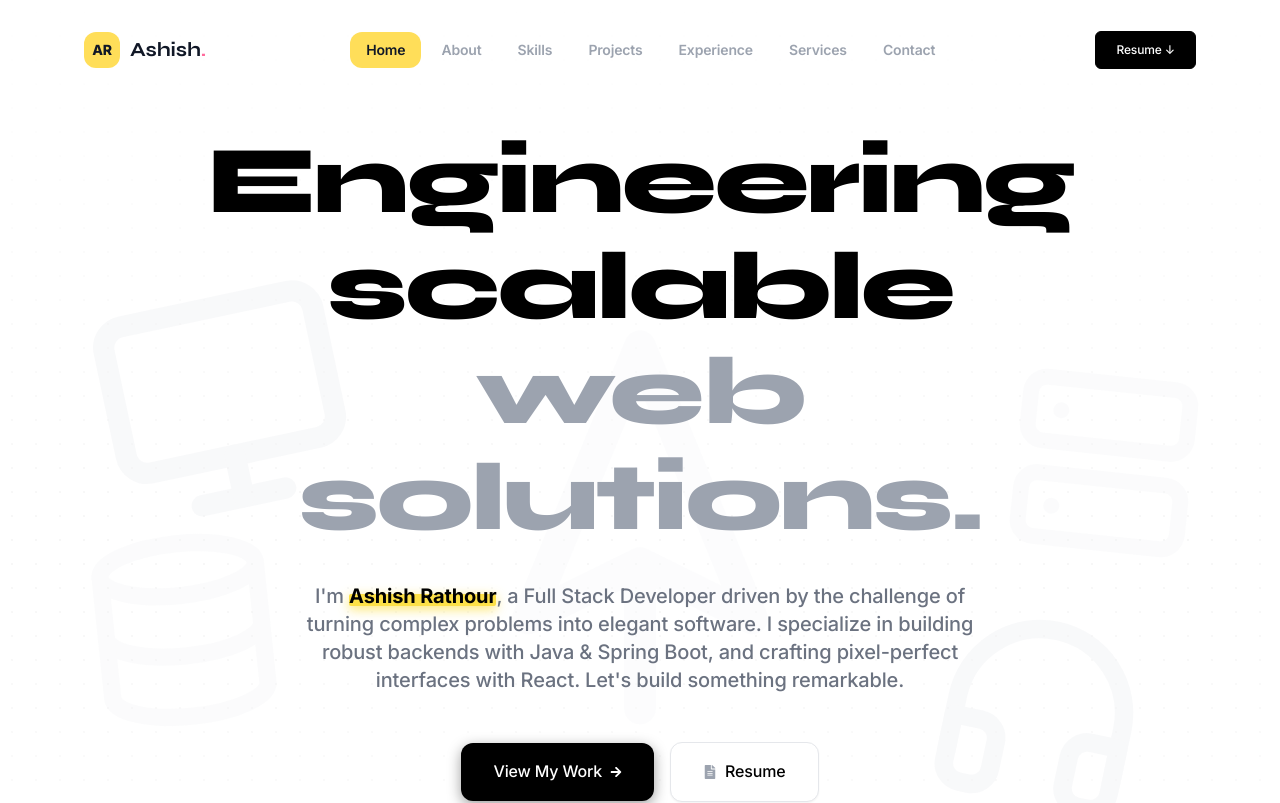
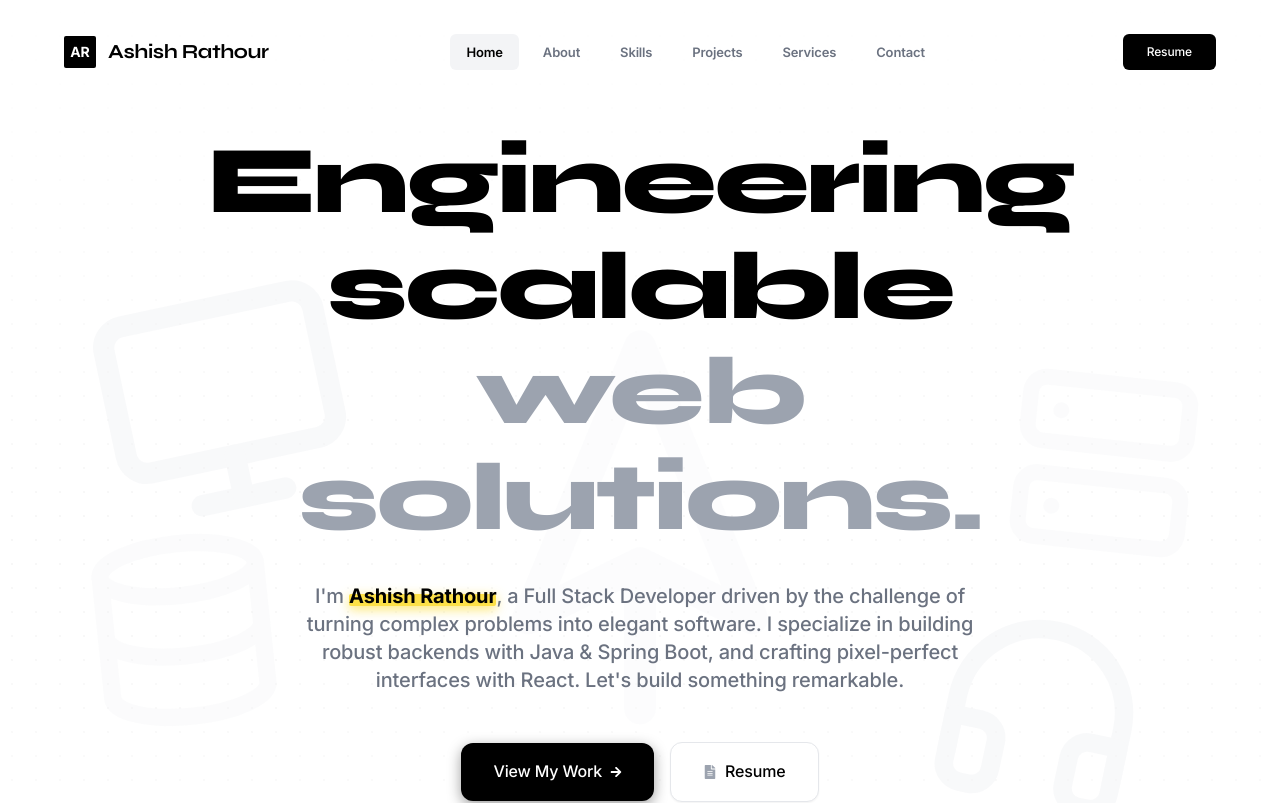
Before and after one commit to ashuuu08/Portfolio1, a React (Vite) app: page / in a window 1280 px wide. Shown: the top 803 px of the page. Built offline with nearby package versions, Linux system fonts and the light colour scheme.

Commit message:
Update Navbar and Footer aesthetics

```diff
--- a/src/components/Footer.jsx
+++ b/src/components/Footer.jsx
@@ -1,40 +1,36 @@
 import React from "react";
-import { FaGithub, FaLinkedin, FaEnvelope, FaPhone, FaHeart } from "react-icons/fa";
+import { FaGithub, FaLinkedin, FaEnvelope, FaPhone } from "react-icons/fa";
 
 const year = new Date().getFullYear();
-
-const sections = ["home", "about", "skills", "projects", "experience", "services", "contact"];
+const sections = ["home", "about", "skills", "projects", "services", "contact"];
 
 export default function Footer() {
   return (
-    <footer style={{ background: "#0D0D0D" }} className="text-gray-400">
-      <div className="max-w-6xl mx-auto px-6 py-16">
-        <div className="grid md:grid-cols-3 gap-10 mb-12">
+    <footer className="bg-black text-gray-400 py-16 border-t border-gray-800">
+      <div className="max-w-[1200px] mx-auto px-6 md:px-12">
+        <div className="grid md:grid-cols-3 gap-12 mb-16">
 
           {/* BRAND */}
-          <div className="space-y-4">
-            <div className="flex items-center gap-2.5">
-              <div className="w-9 h-9 rounded-xl flex items-center justify-center font-black text-gray-900 text-sm"
-                style={{ background: "#FFDE59" }}>
+          <div className="space-y-6">
+            <div className="flex items-center gap-3">
+              <div className="w-8 h-8 flex items-center justify-center font-bold text-black bg-white rounded-sm text-sm">
                 AR
               </div>
-              <span className="text-xl font-bold text-white" style={{ fontFamily: "Syne,sans-serif" }}>
-                Ashish<span style={{ color: "#FF6B9D" }}>.</span>
+              <span className="text-xl font-bold text-white" style={{ fontFamily: "var(--font-display)", letterSpacing: "-0.02em" }}>
+                Ashish Rathour
               </span>
             </div>
-            <p className="text-sm text-gray-500 leading-relaxed max-w-xs">
-              Full Stack Developer building fast, scalable, production-ready web applications with Java, Spring Boot & React.
+            <p className="text-sm text-gray-400 leading-relaxed max-w-xs">
+              Software Engineer crafting scalable web applications and enterprise systems.
             </p>
-            <div className="flex gap-3">
+            <div className="flex gap-4">
               {[
-                { icon: <FaGithub />,   href: "https://github.com/ashuuu08" },
-                { icon: <FaLinkedin />, href: "https://linkedin.com/in/itzashu08" },
-                { icon: <FaEnvelope />, href: "mailto:rajpootashishd@gmail.com" },
-                { icon: <FaPhone />,    href: "tel:+919691207533" },
+                { icon: <FaGithub size={18} />,   href: "https://github.com/ashuuu08" },
+                { icon: <FaLinkedin size={18} />, href: "https://linkedin.com/in/itzashu08" },
+                { icon: <FaEnvelope size={18} />, href: "mailto:rajpootashishd@gmail.com" },
               ].map((s, i) => (
                 <a key={i} href={s.href} target="_blank" rel="noopener noreferrer"
-                  className="w-9 h-9 rounded-xl flex items-center justify-center hover:-translate-y-1 transition-all text-gray-400 hover:text-white"
-                  style={{ background: "#1A1A1A", border: "1px solid #2A2A2A" }}>
+                  className="text-gray-500 hover:text-white transition-colors">
                   {s.icon}
                 </a>
               ))}
@@ -43,11 +39,11 @@ export default function Footer() {
 
           {/* NAV */}
           <div>
-            <p className="text-xs font-bold uppercase tracking-widest text-gray-600 mb-4">Quick Links</p>
-            <div className="grid grid-cols-2 gap-2">
+            <p className="text-[11px] font-bold uppercase tracking-widest text-gray-600 font-mono mb-6">Sitemap</p>
+            <div className="grid grid-cols-2 gap-3">
               {sections.map(id => (
-                <button key={id} onClick={() => document.getElementById(id)?.scrollIntoView({ behavior: "smooth" })}
-                  className="text-left capitalize text-sm hover:text-white transition-colors py-1">
+               <button key={id} onClick={() => document.getElementById(id)?.scrollIntoView({ behavior: "smooth" })}
+                  className="text-left capitalize text-sm text-gray-400 hover:text-white transition-colors">
                   {id}
                 </button>
               ))}
@@ -56,36 +52,31 @@ export default function Footer() {
 
           {/* CONTACT */}
           <div>
-            <p className="text-xs font-bold uppercase tracking-widest text-gray-600 mb-4">Contact</p>
-            <div className="space-y-3">
+            <p className="text-[11px] font-bold uppercase tracking-widest text-gray-600 font-mono mb-6">Connect</p>
+            <div className="space-y-4">
               {[
-                { icon: <FaEnvelope size={13} />, text: "rajpootashishd@gmail.com", href: "mailto:rajpootashishd@gmail.com" },
-                { icon: <FaPhone    size={13} />, text: "+91 9691207533",            href: "tel:+919691207533" },
-                { icon: <FaGithub  size={13} />, text: "github.com/ashuuu08",       href: "https://github.com/ashuuu08" },
+                { text: "rajpootashishd@gmail.com", href: "mailto:rajpootashishd@gmail.com" },
+                { text: "+91 9691207533", href: "tel:+919691207533" },
               ].map((c, i) => (
                 <a key={i} href={c.href} target="_blank" rel="noopener noreferrer"
-                  className="flex items-center gap-2.5 text-sm hover:text-white transition-colors">
-                  <span style={{ color: "#FFDE59" }}>{c.icon}</span>
+                  className="block text-sm text-gray-400 hover:text-white transition-colors">
                   {c.text}
                 </a>
               ))}
             </div>
 
-            {/* pulse badge */}
-            <div className="mt-5 inline-flex items-center gap-2 px-4 py-2 rounded-full text-xs font-semibold"
-              style={{ background: "rgba(61,214,163,.1)", border: "1px solid rgba(61,214,163,.3)", color: "#3DD6A3" }}>
-              <span className="w-2 h-2 rounded-full bg-[#3DD6A3] animate-pulse" />
-              Open to Opportunities
+            <div className="mt-8 inline-flex items-center gap-2 px-3 py-1.5 rounded-sm bg-white/5 border border-white/10">
+              <span className="w-1.5 h-1.5 rounded-full bg-green-500 animate-pulse" />
+              <span className="text-[11px] font-bold uppercase tracking-widest text-white font-mono">Available</span>
             </div>
           </div>
         </div>
 
-        {/* bottom bar */}
-        <div className="pt-8 border-t flex flex-col sm:flex-row items-center justify-between gap-3 text-xs text-gray-600"
-          style={{ borderColor: "#1E1E1E" }}>
+        {/* BOTTOM BAR */}
+        <div className="pt-8 border-t border-gray-800 flex flex-col md:flex-row items-center justify-between gap-4 text-xs text-gray-500">
           <p>© {year} Ashish Rathour. All rights reserved.</p>
-          <p className="flex items-center gap-1.5">
-            Built with <FaHeart className="text-[#FF6B9D]" size={10} /> using React, Tailwind & Framer Motion
+          <p>
+            Engineered with React & Tailwind CSS
           </p>
         </div>
       </div>
--- a/src/components/Navbar.jsx
+++ b/src/components/Navbar.jsx
@@ -8,7 +8,6 @@ const navItems = [
   { id: "about",      label: "About" },
   { id: "skills",     label: "Skills" },
   { id: "projects",   label: "Projects" },
-  { id: "experience", label: "Experience" },
   { id: "services",   label: "Services" },
   { id: "contact",    label: "Contact" },
 ];
@@ -25,7 +24,6 @@ export default function Navbar() {
   useEffect(() => {
     const onScroll = () => {
       setScrolled(window.scrollY > 40);
-      // update active section
       const ids = navItems.map(n => n.id);
       for (const id of [...ids].reverse()) {
         const el = document.getElementById(id);
@@ -37,38 +35,34 @@ export default function Navbar() {
   }, []);
 
   return (
-    <header className={`fixed top-0 left-0 right-0 z-50 transition-all duration-500
-      ${scrolled ? "py-3" : "py-5"}`}>
-      <div className={`mx-4 md:mx-auto md:max-w-6xl rounded-2xl px-5 flex items-center justify-between
-        transition-all duration-500 ${scrolled
-          ? "bg-white/85 backdrop-blur-xl shadow-lg shadow-black/5 border border-[#EBEBEB]"
+    <header className={`fixed top-0 left-0 right-0 z-50 transition-all duration-300
+      ${scrolled ? "py-2" : "py-6"}`}>
+      <div className={`mx-4 md:mx-auto md:max-w-[1200px] rounded-md px-6 flex items-center justify-between
+        transition-all duration-300 ${scrolled
+          ? "bg-white/90 backdrop-blur-md shadow-[0_2px_10px_rgba(0,0,0,0.05)] border border-gray-200"
           : "bg-transparent"}`}>
 
         {/* LOGO */}
-        <button onClick={() => scrollTo("home")} className="flex items-center gap-2.5 group py-3">
-          <motion.div
-            whileHover={{ rotate: 10, scale: 1.1 }}
-            className="w-9 h-9 rounded-xl flex items-center justify-center font-black text-sm text-gray-900"
-            style={{ background: "#FFDE59" }}>
+        <button onClick={() => scrollTo("home")} className="flex items-center gap-3 group py-3">
+          <div className="w-8 h-8 flex items-center justify-center font-bold text-sm bg-black text-white rounded-sm">
             AR
-          </motion.div>
-          <span className="text-xl font-bold text-gray-900" style={{ fontFamily: "Syne,sans-serif" }}>
-            Ashish<span style={{ color: "#FF6B9D" }}>.</span>
+          </div>
+          <span className="text-xl font-bold text-black" style={{ fontFamily: "var(--font-display)", letterSpacing: "-0.02em" }}>
+            Ashish Rathour
           </span>
         </button>
 
         {/* DESKTOP NAV */}
-        <nav className="hidden md:flex items-center gap-1">
+        <nav className="hidden md:flex items-center gap-2">
           {navItems.map(({ id, label }) => (
             <button key={id} onClick={() => scrollTo(id)}
-              className={`relative px-4 py-2 text-sm font-semibold rounded-xl transition-all duration-200
-                ${active === id ? "text-gray-900" : "text-gray-400 hover:text-gray-700"}`}>
+              className={`relative px-4 py-2 text-[13px] font-semibold rounded-md transition-colors duration-200
+                ${active === id ? "text-black" : "text-gray-500 hover:text-black"}`}>
               {label}
               {active === id && (
                 <motion.div layoutId="nav-pill"
-                  className="absolute inset-0 rounded-xl -z-10"
-                  style={{ background: "#FFDE59" }}
-                  transition={{ type: "spring", stiffness: 380, damping: 30 }} />
+                  className="absolute inset-0 rounded-md bg-gray-100 -z-10"
+                  transition={{ type: "spring", stiffness: 400, damping: 30 }} />
               )}
             </button>
           ))}
@@ -77,15 +71,15 @@ export default function Navbar() {
         {/* RESUME CTA */}
         <div className="hidden md:block">
           <a href={resume} download="Ashish_Rathour_Resume.pdf"
-            className="btn btn-y text-xs py-2.5 px-5">
-            Resume ↓
+            className="btn bg-black text-white hover:bg-gray-800 text-xs py-2.5 px-6">
+            Resume
           </a>
         </div>
 
         {/* MOBILE TOGGLE */}
         <button onClick={() => setOpen(!open)}
-          className="md:hidden p-2 rounded-xl hover:bg-gray-100 transition-colors text-gray-700 my-2">
-          {open ? <HiX size={24} /> : <HiMenu size={24} />}
+          className="md:hidden p-2 rounded-md hover:bg-gray-100 transition-colors text-black my-2">
+          {open ? <HiX size={20} /> : <HiMenu size={20} />}
         </button>
       </div>
 
@@ -93,24 +87,22 @@ export default function Navbar() {
       <AnimatePresence>
         {open && (
           <motion.div
-            initial={{ opacity: 0, scale: .96, y: -8 }}
-            animate={{ opacity: 1, scale: 1,   y: 0   }}
-            exit={{   opacity: 0, scale: .96, y: -8   }}
-            transition={{ duration: .2 }}
-            className="md:hidden absolute top-full mt-2 left-4 right-4 bg-white rounded-3xl shadow-2xl border overflow-hidden"
-            style={{ borderColor: "#EBEBEB" }}>
-            <div className="p-5 space-y-1">
+            initial={{ opacity: 0, y: -10 }}
+            animate={{ opacity: 1, y: 0 }}
+            exit={{ opacity: 0, y: -10 }}
+            transition={{ duration: 0.2 }}
+            className="md:hidden absolute top-full mt-2 left-4 right-4 bg-white rounded-md shadow-xl border border-gray-200 overflow-hidden">
+            <div className="p-4 space-y-1">
               {navItems.map(({ id, label }) => (
                 <button key={id} onClick={() => { scrollTo(id); setOpen(false); }}
-                  className={`w-full text-left px-4 py-3 rounded-2xl font-medium transition-colors text-sm
-                    ${active === id ? "font-bold text-gray-900" : "text-gray-500 hover:bg-gray-50"}`}
-                  style={active === id ? { background: "#FFFBDD", color: "#0D0D0D" } : {}}>
+                  className={`w-full text-left px-4 py-3 rounded-md font-medium transition-colors text-sm
+                    ${active === id ? "bg-gray-50 text-black font-bold" : "text-gray-500 hover:bg-gray-50"}`}>
                   {label}
                 </button>
               ))}
-              <div className="pt-3 border-t" style={{ borderColor: "#EBEBEB" }}>
+              <div className="pt-3 mt-1 border-t border-gray-100">
                 <a href={resume} download="Ashish_Rathour_Resume.pdf"
-                  className="btn btn-y w-full justify-center text-sm">
+                  className="btn bg-black text-white hover:bg-gray-800 w-full justify-center text-sm py-3">
                   Download Resume
                 </a>
               </div>
```
